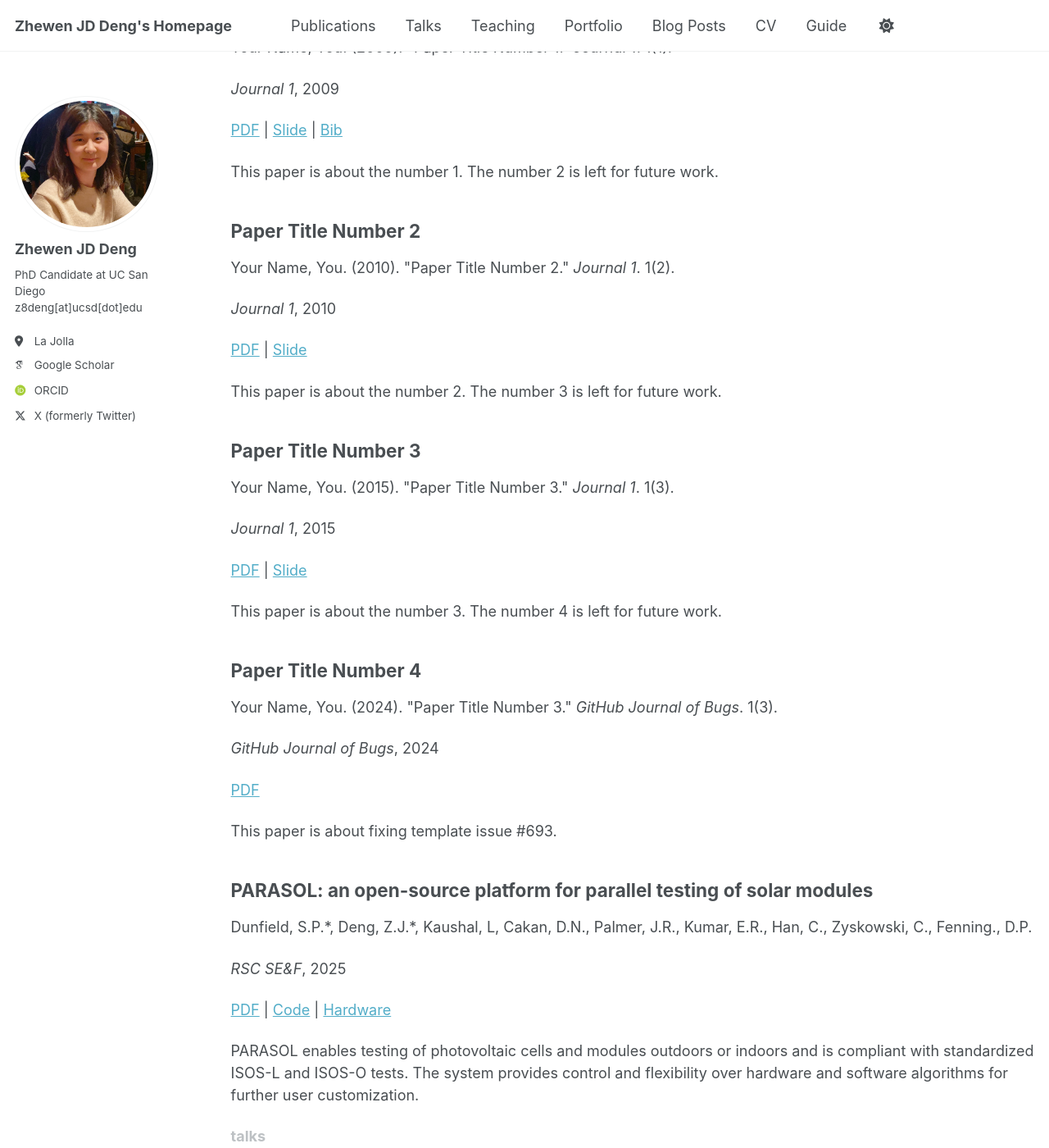
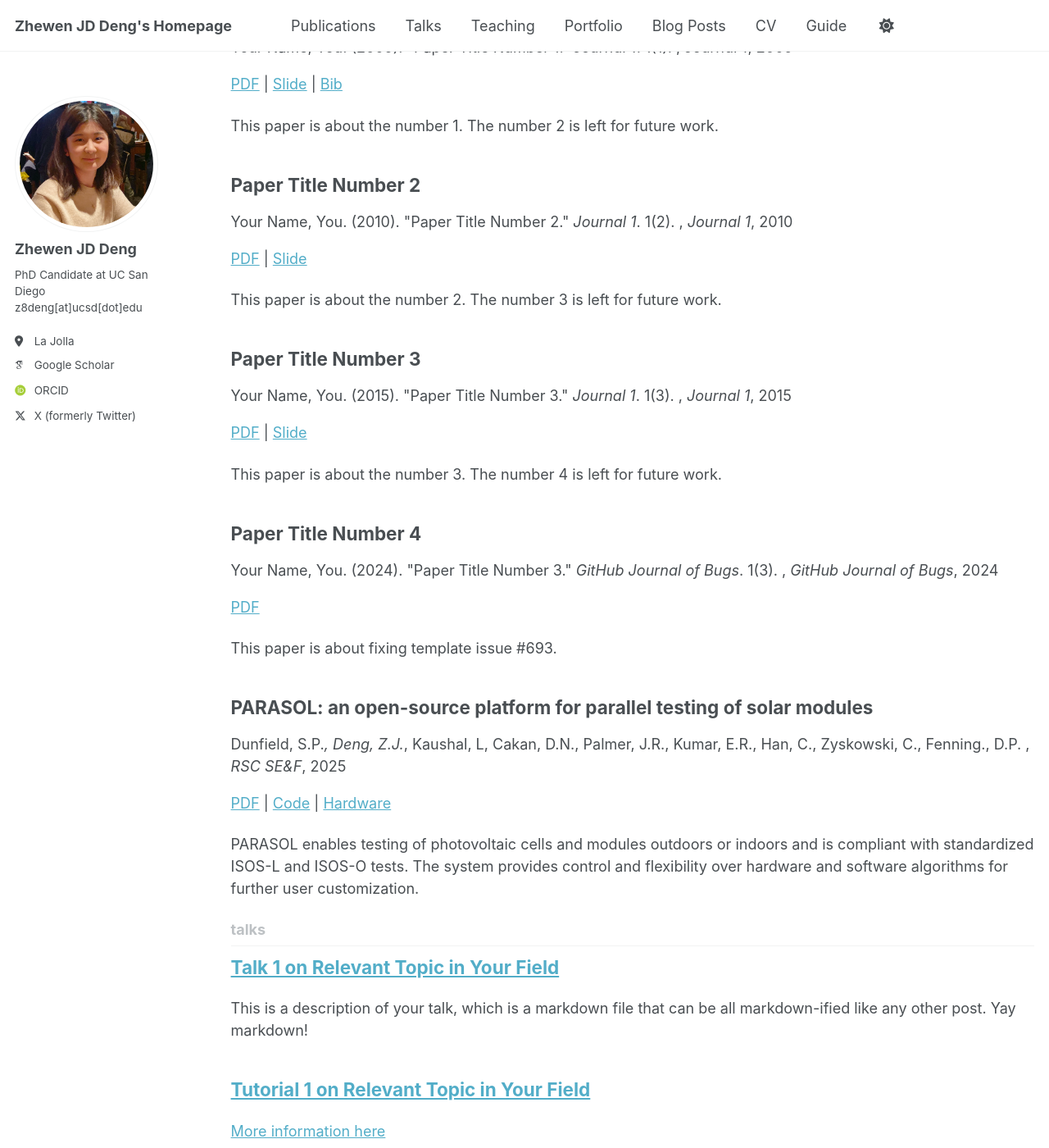
Before and after one commit to zhewenjddeng-personal/zhewenjddeng-personal.github.io, a Jekyll site: the page built from _pages/collection-archive.html, in a window 1280 px wide and 1400 px high, scrolled down 1064 px. Shown: the whole window at 82% size. Built offline with Jekyll 4.4.1, drawn with Linux system fonts in a browser that asks for light colours; some web fonts are replaced; a script bundle is joined from its source files by our own code; library files that are not in the unit come from our copies.

Commit message:
Update archive-single.html

```diff
--- a/_includes/archive-single.html
+++ b/_includes/archive-single.html
@@ -32,13 +32,13 @@
 
     <!-- Citation above Venue/Year -->
     {% if post.citation %}
-      <p class="archive__item-citation">{{ post.citation }}</p>
-    {% endif %}
-
-    {% if post.collection == 'publications' %}
-      <p class="archive__item-venue"><i>{{ post.venue }}</i>, {{ post.date | default: "1900-01-01" | date: "%Y" }}</p>
+      <p class="archive__item-citation" style="margin-bottom: 0;">
+        {{ post.citation | markdownify | remove: '<p>' | remove: '</p>' }},
+        <i>{{ post.venue }}</i>,
+        {{ post.date | default: "1900-01-01" | date: "%Y" }}
+      </p>
     {% elsif post.collection == 'teaching' %}
-      <p>{{ post.type }}, <i>{{ post.venue }}</i>, {{ post.date | default: "1900-01-01" | date: "%Y" }}</p>
+      <p> {{ post.type }}, <i>{{ post.venue }}</i>, {{ post.date | default: "1900-01-01" | date: "%Y" }} </p>
     {% endif %}
 
     <!-- Links: PDF | Code | Hardware | Slide | Bib -->
```
